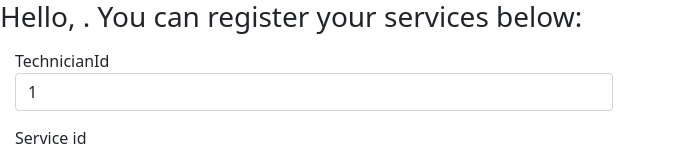
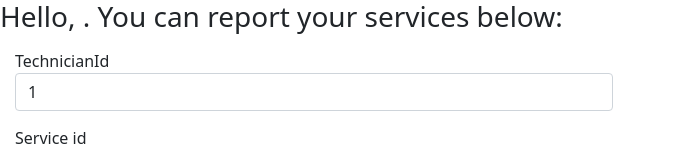
Before and after one commit to mBaenaCh/ias-training-handyman-front, an Angular app: page /technician/1 in a window 1280 px wide. Shown: the top 148 px of the page, without its empty margins (0-674 px from the left). Built offline with nearby package versions, Linux system fonts and the light colour scheme; no server answers.

Commit message:
Fix: register service component content

```diff
--- a/src/app/components/register-service/register-service.component.html
+++ b/src/app/components/register-service/register-service.component.html
@@ -1,4 +1,4 @@
-<h3>Hello, {{technician?.name}}. You can register your services below:</h3>
+<h3>Hello, {{technician?.name}}. You can report your services below:</h3>
 <form [formGroup]="registerServiceForm" (ngSubmit)="onSubmit()">
     <div class="form-group">
         <label>TechnicianId</label>
```
